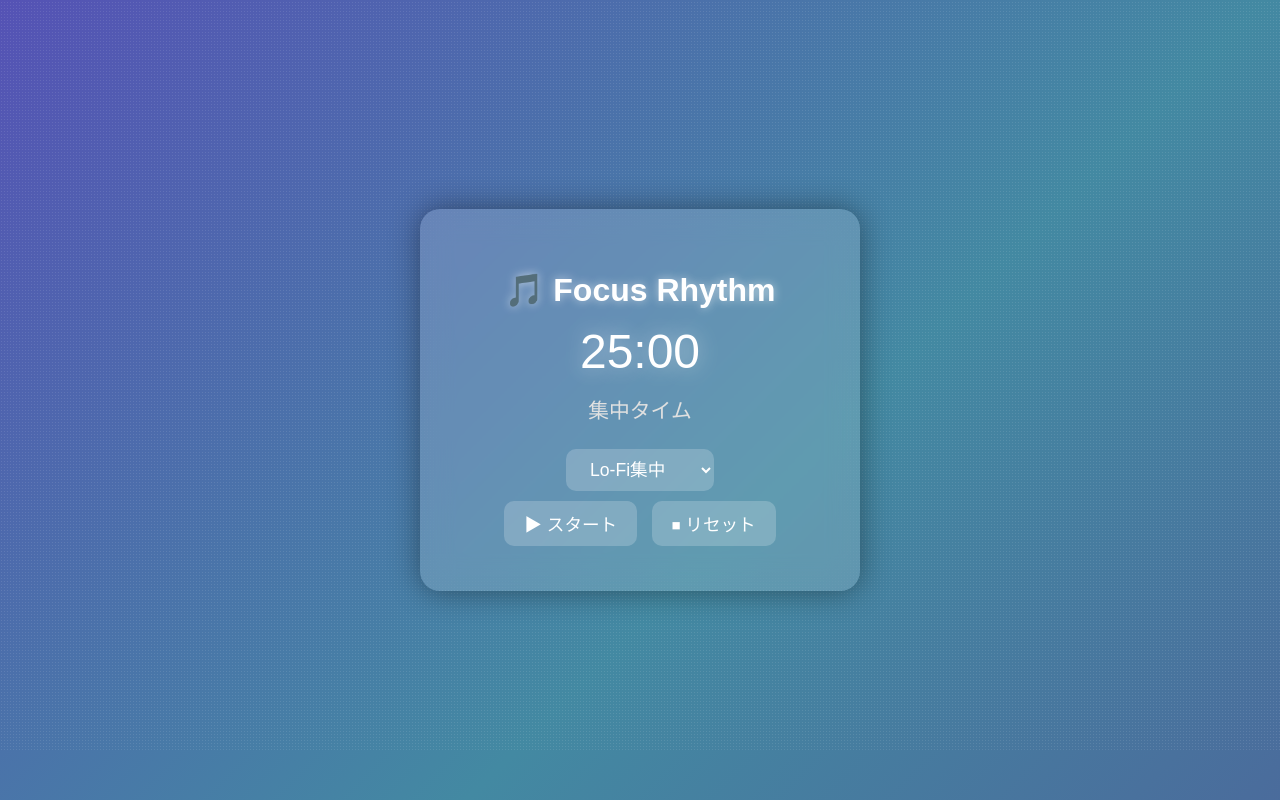
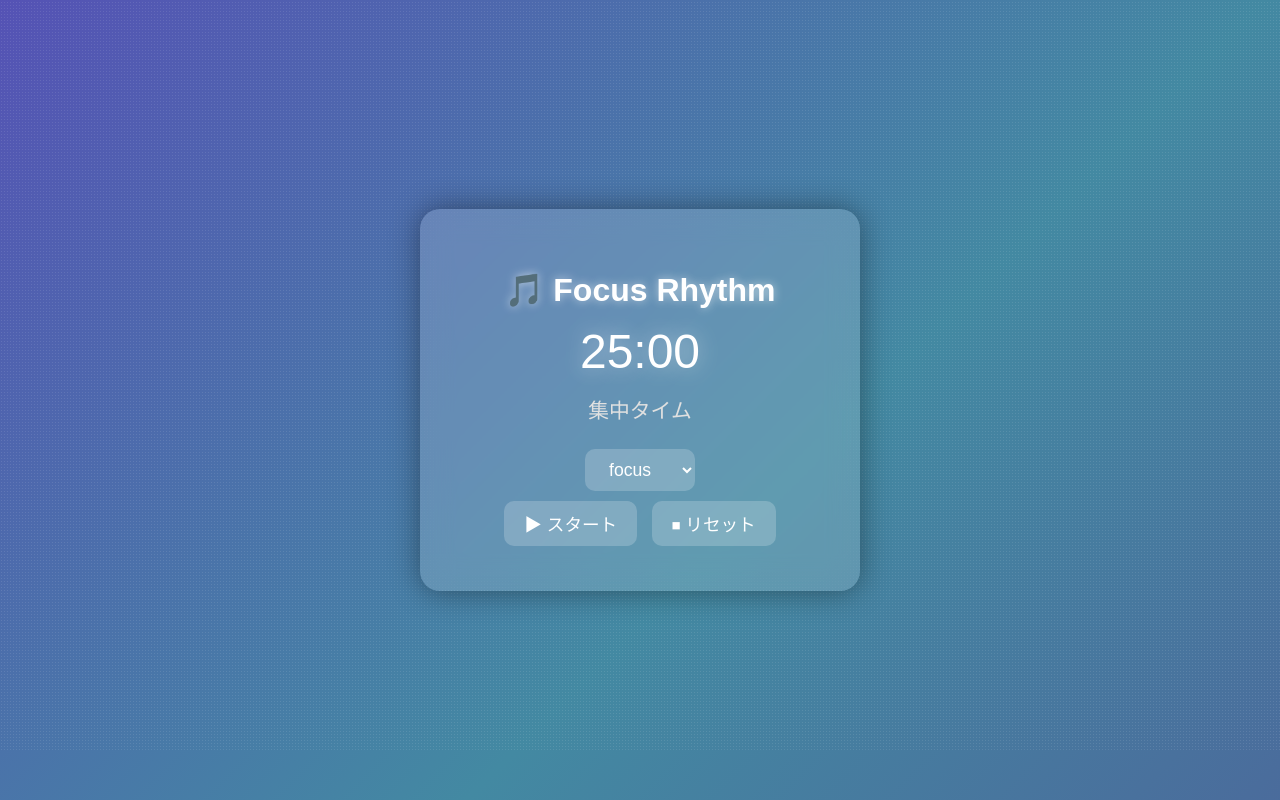
Before and after one commit to yyuy0909-lab/focus-timer2, a plain HTML site: page index.html in a window 1280 px wide. Drawn offline with Linux system fonts and the light colour scheme.

Commit message:
Update index.html

```diff
--- a/index.html
+++ b/index.html
@@ -106,9 +106,9 @@
     <div id="status">集中タイム</div>
 
     <select id="bgmSelect">
-      <option value="focus.mp3">Lo-Fi集中</option>
-      <option value="piano.mp3">ピアノ静音</option>
-      <option value="nature.mp3">自然音</option>
+      <option value="focus.mp3">focus</option>
+      <option value="piano.mp3">piano</option>
+      <option value="nature.mp3">nature</option>
     </select>
 
     <div>
```
